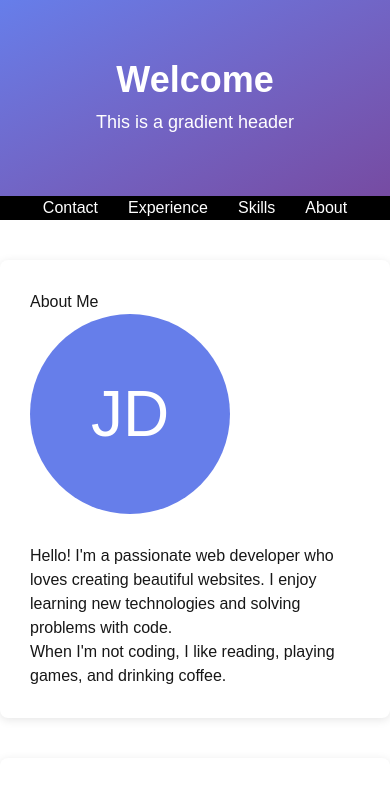
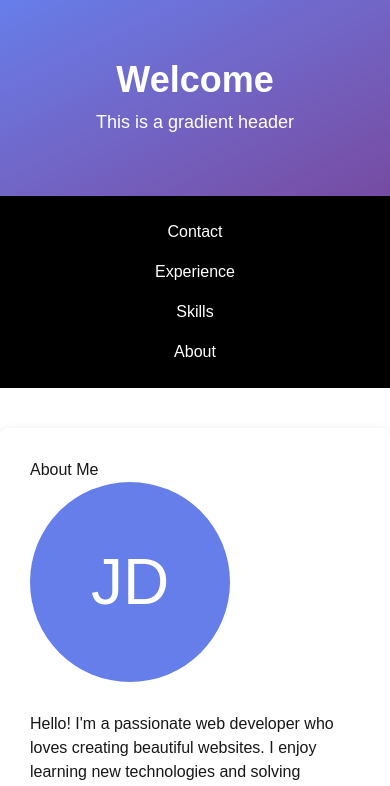
Before and after one commit to 25216b/PrivateRepoWEB_NTWK, a Next.js app in the folder my-app/: page / in a window 390 px wide. Shown: the top 786 px of the page. Built offline with nearby package versions, Linux system fonts and the light colour scheme; no server answers; the database is empty.

Commit message:
responsive design navbar

```diff
--- a/my-app/app/components/Navbar.tsx
+++ b/my-app/app/components/Navbar.tsx
@@ -8,24 +8,20 @@ type NavLinkProps={
 
 function NavLink(props: NavLinkProps){
     return (
-        <li className="text-white
-        hover:text-red-500 mx-[15px]">
+        <li className="text-white hover:text-red-500 mx-2 sm:mx-4 my-2 sm:my-0">
             <Link href={props.href}>{props.children}</Link>
         </li>
     )
 }
 
 export default function Navbar(){
-
     return (
-    <nav className="bg-black">
-        <ul className="list-none flex justify-center flex-wrap">
-
+    <nav className="bg-black py-4">
+        <ul className="list-none flex flex-col sm:flex-row justify-center items-center">
             <NavLink href="#contact"> Contact </NavLink>
             <NavLink href="#Experience"> Experience </NavLink>
             <NavLink href="#Skills"> Skills </NavLink>
             <NavLink href="#About"> About </NavLink>
-
         </ul>
     </nav>
     )
```
